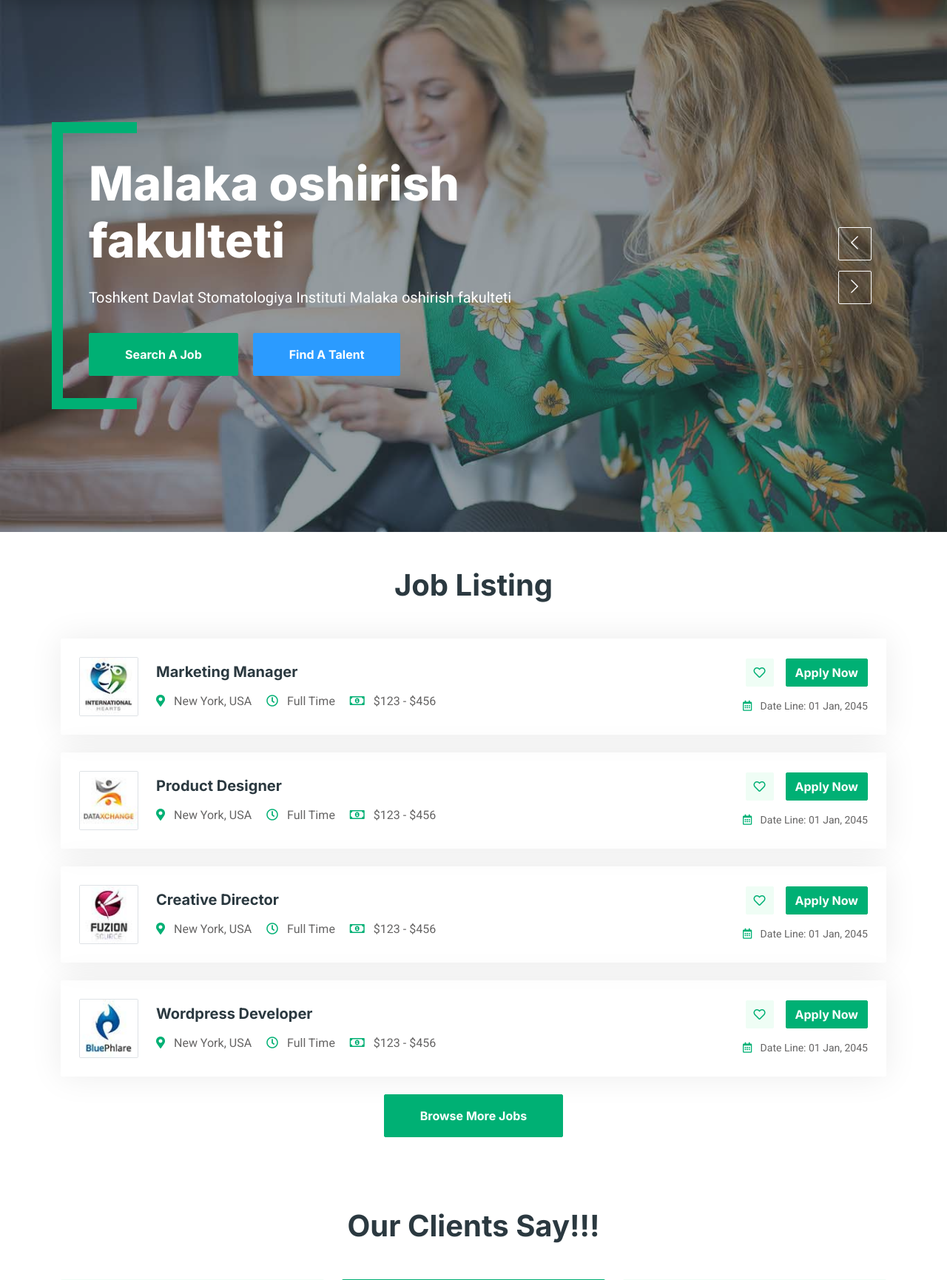
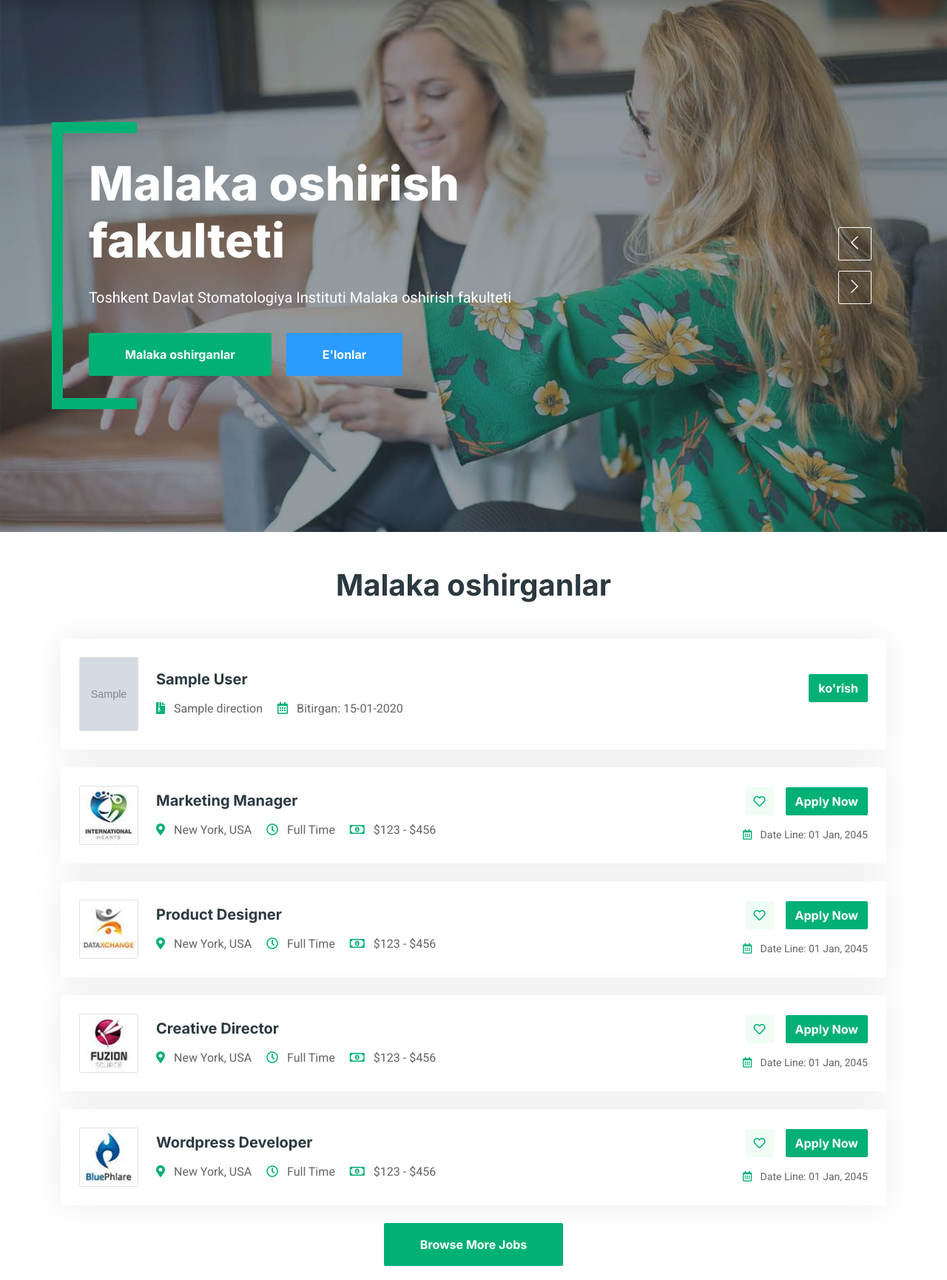
Before and after one commit to TalantDeveloper/training, a Django app: template templates/main/welcome.html in a window 1280 px wide. Shown: the part 76-1806 px from the top of the page at 74% size. Run offline with Django 5.2, Linux system fonts and the light colour scheme; tables that the repository leaves empty hold one stand-in row (values such as "Sample post"); the template is opened without the code that fills it: values that come from a table or form of the project are taken from there, most other values are stand-ins (such as "Sample title", 1, 10 or a date in 2020); grey boxes marked "Sample" are stand-in pictures; some libraries are stand-ins or nearby versions.

Commit message:
save change
save change

```diff
--- a/main/models.py
+++ b/main/models.py
@@ -17,5 +17,8 @@ class Student(models.Model):
     image = models.ImageField(upload_to='images/', default='images/avatar.png')
     content = RichTextUploadingField(verbose_name="Content", null=True, blank=True)
 
+    create_at = models.DateTimeField(auto_now_add=True)
+    update_at = models.DateTimeField(auto_now=True)
+
     def __str__(self):
         return self.full_name
--- a/templates/main/welcome.html
+++ b/templates/main/welcome.html
@@ -20,10 +20,10 @@
                                     Toshkent Davlat Stomatologiya Instituti Malaka oshirish fakulteti
                                 </p>
                                 <a href="" class="btn btn-primary py-md-3 px-md-5 me-3 animated slideInLeft">
-                                    Search A Job
+                                    Malaka oshirganlar
                                 </a>
                                 <a href="" class="btn btn-secondary py-md-3 px-md-5 animated slideInRight">
-                                    Find A Talent
+                                    E'lonlar
                                 </a>
                             </div>
                         </div>
@@ -44,10 +44,10 @@
                                     Toshkent Davlat Stomatologiya Instituti Malaka oshirish fakulteti
                                 </p>
                                 <a href="" class="btn btn-primary py-md-3 px-md-5 me-3 animated slideInLeft">
-                                    Search A Job
+                                    Malaka oshirganlar
                                 </a>
-                                <a href="{{ image }}" target="_blank" class="btn btn-secondary py-md-3 px-md-5 animated slideInRight">
-                                    Find A Talent
+                                <a href="" class="btn btn-secondary py-md-3 px-md-5 animated slideInRight">
+                                    E'lonlar
                                 </a>
                             </div>
                         </div>
@@ -62,16 +62,49 @@
     <div class="container-xxl py-5">
         <div class="container">
             <h1 class="text-center mb-5 wow fadeInUp" data-wow-delay="0.1s">
-                Job Listing
+                Malaka oshirganlar
             </h1>
             <div class="tab-class text-center wow fadeInUp" data-wow-delay="0.3s">
                 <div class="tab-content">
                     <div id="tab-1" class="tab-pane fade show p-0 active">
 
+                        {% for student in students %}
+                            <div class="job-item p-4 mb-4">
+                                <div class="row g-4">
+                                    <div class="col-sm-12 col-md-8 d-flex align-items-center">
+                                        <img class="flex-shrink-0 img-fluid border rounded"
+                                             src="{{ student.image.url }}" alt=""
+                                             style="width: 80px; height: 100px;">
+                                        <div class="text-start ps-4">
+                                            <h5 class="mb-3">
+                                                {{ student.full_name }}
+                                            </h5>
+                                            <span class="text-truncate me-3">
+                                                <i class="fa fa-file-archive text-primary me-2"></i>
+                                                {{ student.direction }}
+                                            </span>
+                                            <span class="text-truncate me-3">
+                                                <i class="far fa-calendar-alt text-primary me-2"></i>
+                                                Bitirgan: {{ student.study_end|date:"d-m-Y" }}
+                                            </span>
+                                        </div>
+                                    </div>
+                                    <div class="col-sm-12 col-md-4 d-flex flex-column align-items-start align-items-md-end justify-content-center">
+                                        <div class="d-flex mb-3">
+                                            <a class="btn btn-primary" href="">
+                                                ko'rish
+                                            </a>
+                                        </div>
+                                    </div>
+                                </div>
+                            </div>
+                        {% endfor %}
+
                         <div class="job-item p-4 mb-4">
                             <div class="row g-4">
                                 <div class="col-sm-12 col-md-8 d-flex align-items-center">
-                                    <img class="flex-shrink-0 img-fluid border rounded" src="{% static 'img/com-logo-2.jpg' %}" alt=""
+                                    <img class="flex-shrink-0 img-fluid border rounded"
+                                         src="{% static 'img/com-logo-2.jpg' %}" alt=""
                                          style="width: 80px; height: 80px;">
                                     <div class="text-start ps-4">
                                         <h5 class="mb-3">
@@ -107,7 +140,8 @@
                         <div class="job-item p-4 mb-4">
                             <div class="row g-4">
                                 <div class="col-sm-12 col-md-8 d-flex align-items-center">
-                                    <img class="flex-shrink-0 img-fluid border rounded" src="{% static 'img/com-logo-3.jpg' %}" alt=""
+                                    <img class="flex-shrink-0 img-fluid border rounded"
+                                         src="{% static 'img/com-logo-3.jpg' %}" alt=""
                                          style="width: 80px; height: 80px;">
                                     <div class="text-start ps-4">
                                         <h5 class="mb-3">
@@ -146,7 +180,8 @@
                         <div class="job-item p-4 mb-4">
                             <div class="row g-4">
                                 <div class="col-sm-12 col-md-8 d-flex align-items-center">
-                                    <img class="flex-shrink-0 img-fluid border rounded" src="{% static 'img/com-logo-4.jpg' %}" alt=""
+                                    <img class="flex-shrink-0 img-fluid border rounded"
+                                         src="{% static 'img/com-logo-4.jpg' %}" alt=""
                                          style="width: 80px; height: 80px;">
                                     <div class="text-start ps-4">
                                         <h5 class="mb-3">
@@ -185,7 +220,8 @@
                         <div class="job-item p-4 mb-4">
                             <div class="row g-4">
                                 <div class="col-sm-12 col-md-8 d-flex align-items-center">
-                                    <img class="flex-shrink-0 img-fluid border rounded" src="{% static 'img/com-logo-5.jpg' %}" alt=""
+                                    <img class="flex-shrink-0 img-fluid border rounded"
+                                         src="{% static 'img/com-logo-5.jpg' %}" alt=""
                                          style="width: 80px; height: 80px;">
                                     <div class="text-start ps-4">
                                         <h5 class="mb-3">
```
Also changed, not shown: main/views.py (+13 -2 lines), main/migrations/0001_initial.py, main/migrations/0002_student_image.py (deleted), media/images/IMG_8624.JPG (added).
